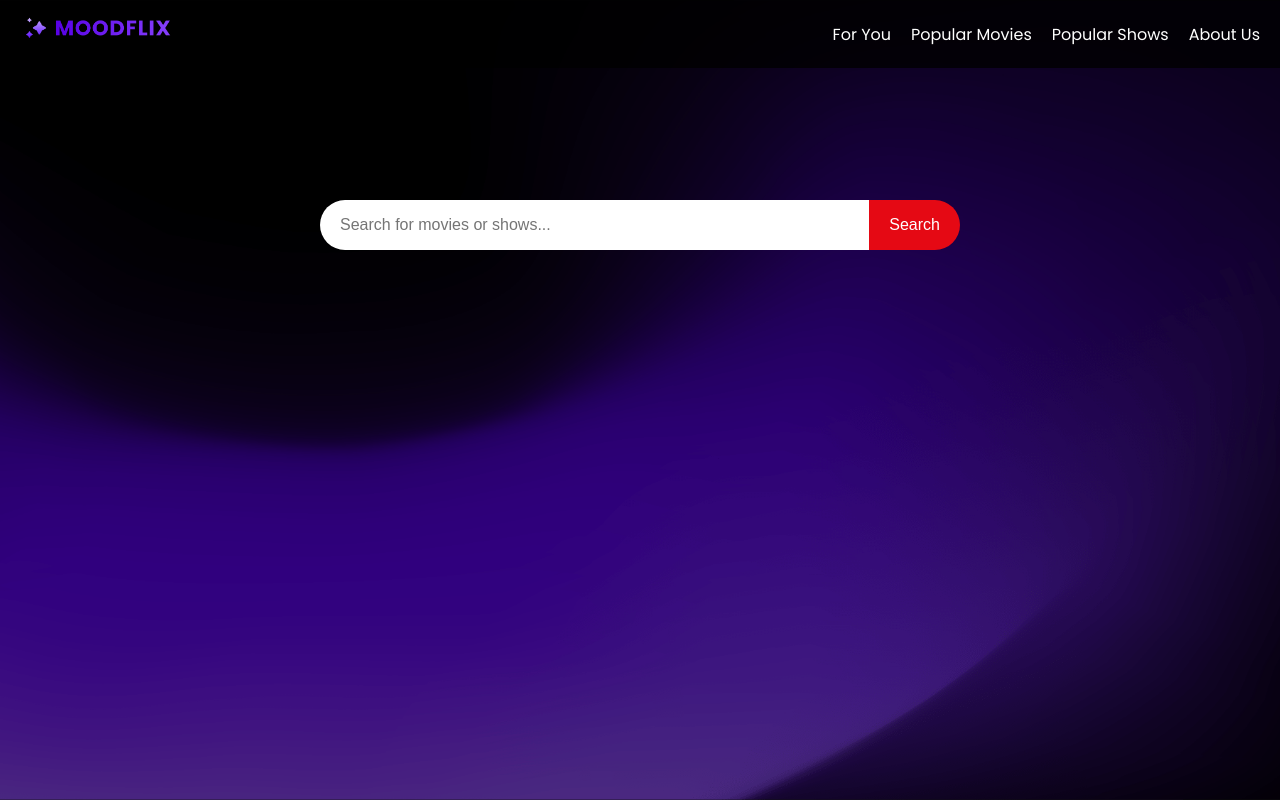
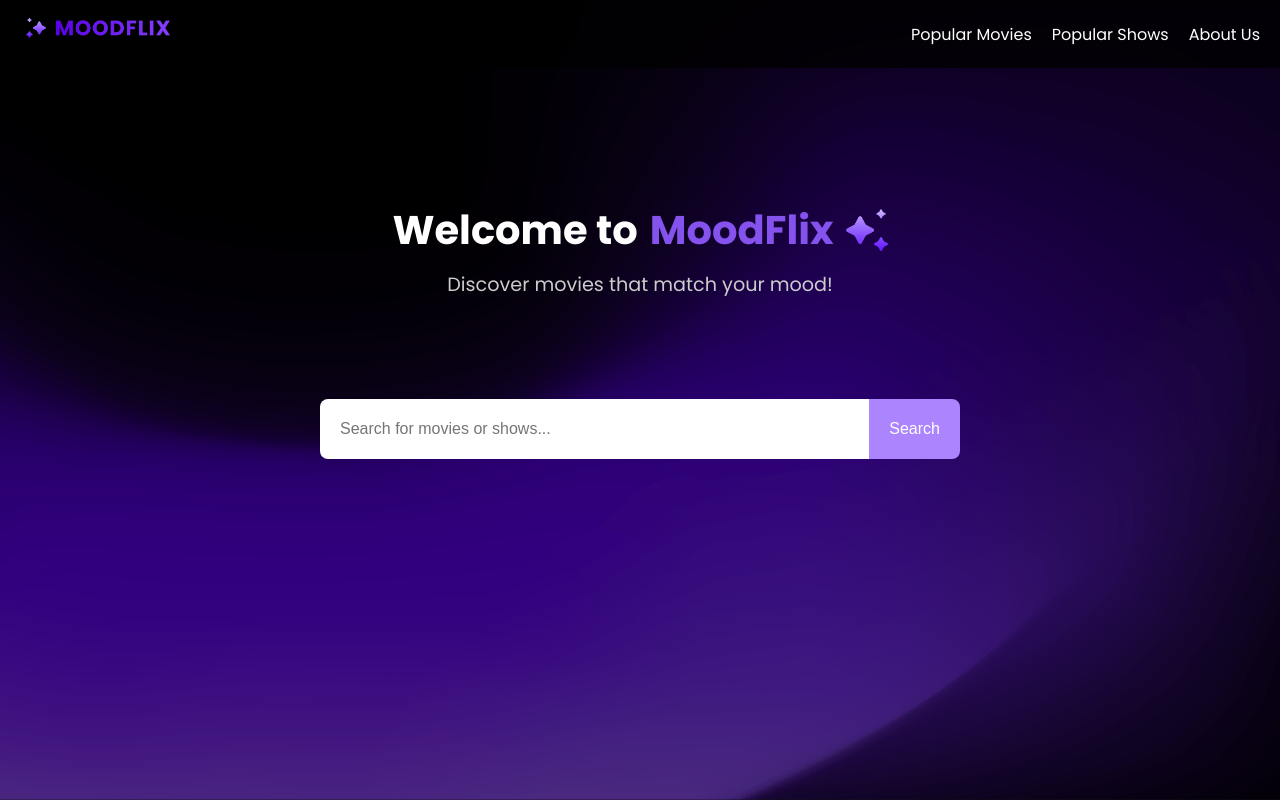
Before and after one commit to nandan645/MoodFlix, a Flask app: page / in a window 1280 px wide. Run offline with Flask 3, Linux system fonts and the light colour scheme; data that the repository does not hold is empty.

Commit message:
UI Updates

```diff
--- a/app.py
+++ b/app.py
@@ -30,7 +30,7 @@ def get_genres():
 
 def get_top_movies():
     movies = []
-    url = f"{TMDB_BASE_URL}/movie/top_rated"
+    url = f"{TMDB_BASE_URL}/movie/popular"
     params = {"language": "en-US", "page": 1}
     response = requests.get(url, headers=headers, params=params)
     if response.ok:
--- a/static/style.css
+++ b/static/style.css
@@ -94,6 +94,9 @@ body {
 .movie-info h2 {
     font-size: 1.2em;
     margin-bottom: 10px;
+    white-space: nowrap; /* Prevents text wrapping */
+    overflow: hidden;    /* Hides overflowing text */
+    text-overflow: ellipsis; /* Adds ellipsis (...) for overflow */
 }
 
 .movie-info .genres {
@@ -112,7 +115,8 @@ body {
 .search-container {
     display: flex;
     justify-content: center;
-    margin: 200px 0 200px;  /* Increased top and bottom margins */
+    margin: 100px 0 100px;  /* Increased top and bottom margins */
+    height: 60px;  /* Increased height for better visibility */
 }
 
 .search-container form {
@@ -124,7 +128,7 @@ body {
     width: 100%;
     padding: 16px 20px;  /* Increased input padding for a more prominent look */
     border: none;
-    border-radius: 30px 0 0 30px;
+    border-radius: 8px 0 0 8px;
     outline: none;
     font-size: 1em;
 }
@@ -132,14 +136,39 @@ body {
 .search-container button {
     padding: 16px 20px;  /* Increased button padding accordingly */
     border: none;
-    background: #e50914;
+    background: #AC84FE;
     color: #fff;
     font-size: 1em;
-    border-radius: 0 30px 30px 0;
+    border-radius: 0 8px 8px 0;
     cursor: pointer;
     transition: background 0.3s ease;
 }
 
 .search-container button:hover {
-    background: #f40612;
+    background: #8552ED;
 }
+
+.heading-container {
+    text-align: center;
+    margin-top: 200px;
+    color: #fff;
+}
+
+.main-heading {
+    font-size: 2.5em;
+    font-weight: bold;
+    margin-bottom: 10px;
+    color: #fff;
+    display: inline-flex;
+    align-items: center;
+}
+
+.sub-heading {
+    font-size: 1.2em;
+    color: #ccc;
+}
+
+.main-heading .highlight {
+    color: #8552ED;
+    margin: 0 12px; /* Adds horizontal space on both sides */
+}
--- a/templates/index.html
+++ b/templates/index.html
@@ -19,7 +19,6 @@
         </div>
         <nav class="nav-menu">
             <ul>
-                <li><a href="/for-you">For You</a></li>
                 <li><a href="/popular-movies">Popular Movies</a></li>
                 <li><a href="/popular-shows">Popular Shows</a></li>
                 <li><a href="/about">About Us</a></li>
@@ -29,6 +28,14 @@
 
     <!-- Background Image (full-screen) -->
     <div class="background-image"></div>
+
+    <div class="heading-container">
+        <h1 class="main-heading">
+            Welcome to <span class="highlight">MoodFlix</span>
+            <img src="{{ url_for('static', filename='images/ai.png') }}" alt="Icon" height="42" class="heading-icon">
+        </h1>
+        <p class="sub-heading">Discover movies that match your mood!</p>
+    </div>
 
     <!-- Search Container (now with increased top and bottom padding) -->
     <div class="search-container">
@@ -46,7 +53,7 @@
             <div class="movie-info">
                 <h2>{{ movie.title }} ({{ movie.year }})</h2>
                 <p class="genres">{{ movie.genres }}</p>
-                <p class="description">{{ movie.description }}</p>
+                <!-- <p class="description">{{ movie.description }}</p> -->
             </div>
         </div>
         {% endfor %}
```
Also changed, not shown: static/images/ai.png (added).
